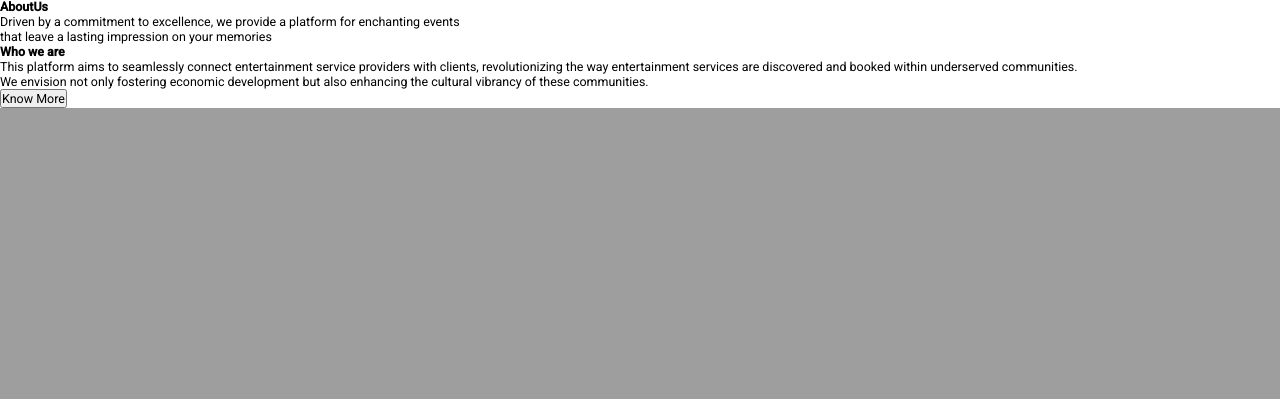
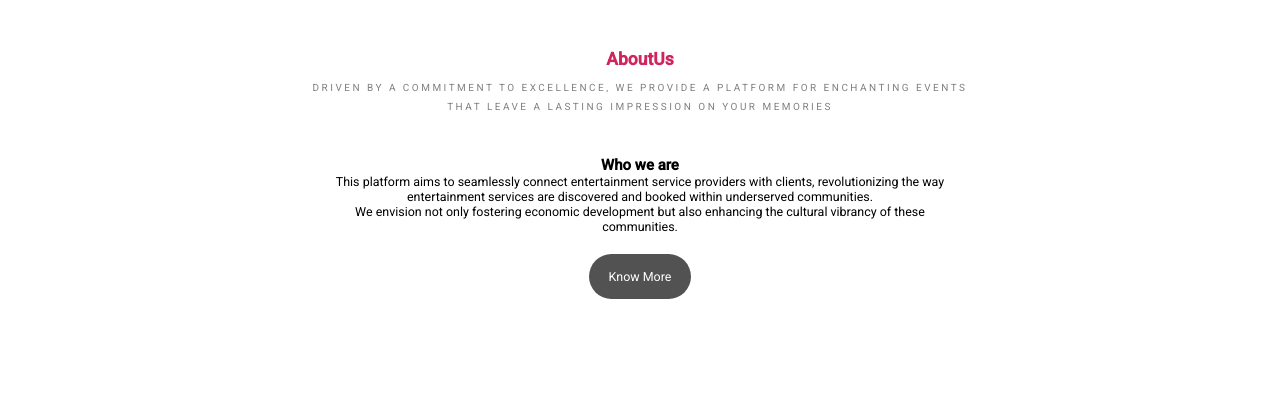
Before and after one commit to allanalmax/event-app, a Django app: page / in a window 1280 px wide. Shown: the part 801-1200 px from the top of the page. Before the commit the page ends 909 px from the top, so only its background shows below. Run offline with Django 4.2, Linux system fonts and the light colour scheme; a user stored in the database is signed in.

Commit message:
index-bottom styles complete

```diff
--- a/mysite/eventapp/static/eventapp/css/index.css
+++ b/mysite/eventapp/static/eventapp/css/index.css
@@ -1,3 +1,11 @@
+:root {
+    --pink: rgb(209, 35, 93);
+}
+
+body {
+    overflow-x: hidden;
+}
+
 div.bg {
     background-image: url("../images/event.jpg");
     background-size: cover;
@@ -120,9 +128,55 @@
 
 .center button.call {
     padding: 15px 20px;
-    background-color: palevioletred;
+    background-color: var(--pink);
     border: none;
     width: 10rem;
     border-radius: 25px;
     color: white;
 }
+
+div.main {
+    height: 50vh;
+    width: 100vw;
+    padding: 50px 100px;
+    display: flex;
+    flex-direction: column;
+    align-items: center;
+    text-align: center;
+}
+
+.main > div.about {
+    margin-bottom: 40px;
+}
+
+.main > .about h1 {
+    font-weight: bold;
+    color: var(--pink);
+    font-size: 1.4rem;
+    margin-bottom: 10px;
+}
+
+.main > .about p {
+    color: grey;
+    text-transform: uppercase;
+    font-size: 0.8rem;
+    letter-spacing: 0.2rem;
+    line-height: 1.5rem;
+}
+
+.main > div.who {
+    width: 60%;
+}
+
+.main > .who h1 {
+    font-size: 1.2rem;
+}
+
+.main > .who > button {
+    padding: 15px 20px;
+    margin-top: 20px;
+    border-radius: 25px;
+    border: none;
+    background-color: rgb(82, 82, 82);
+    color: white;
+}
```
Also changed, not shown: mysite/db.sqlite3.
